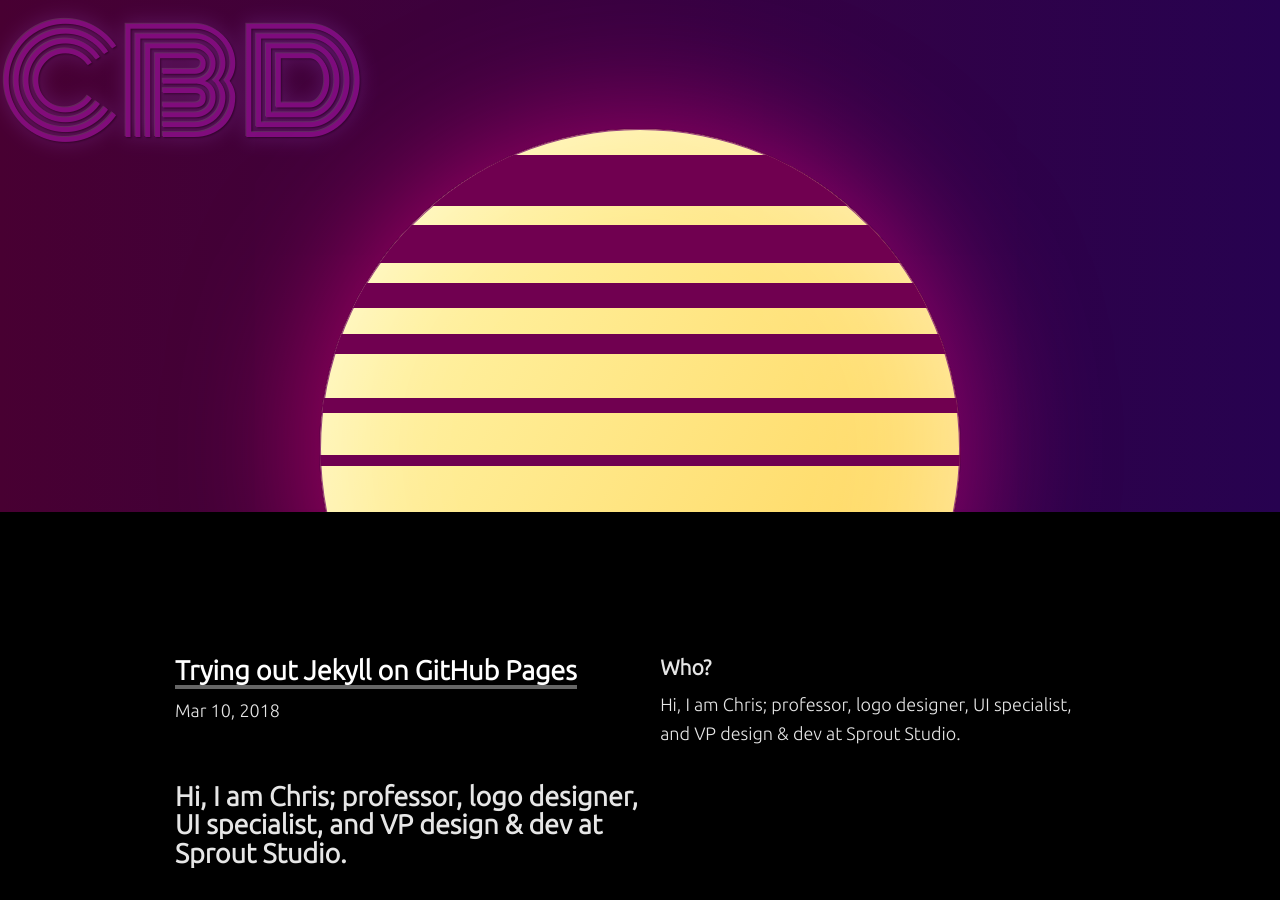
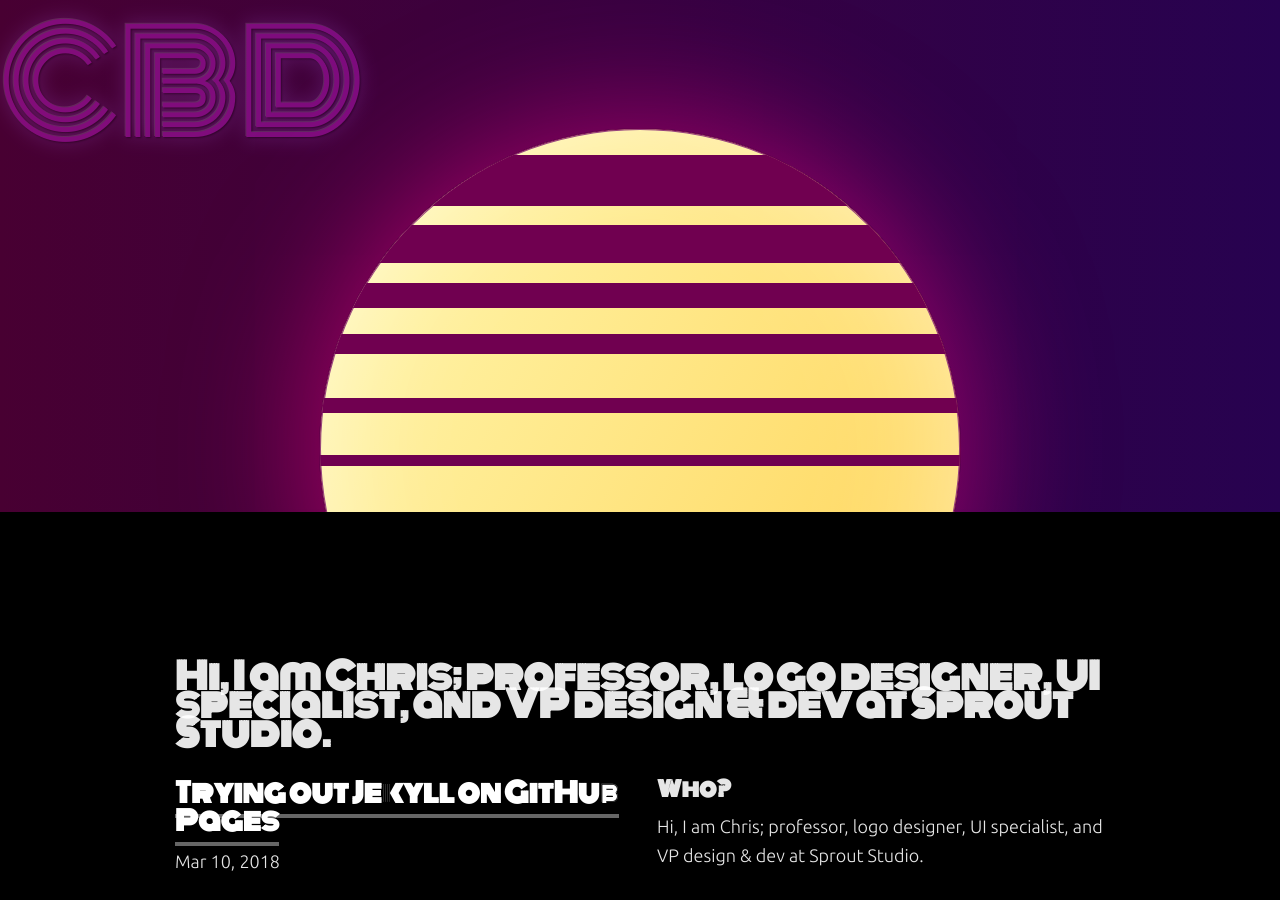
Before and after one commit to chiss22/chiss22.github.io, a Jekyll site: the page built from index.md, in a window 1280 px wide. Built offline with Jekyll 4.4.1, drawn with Linux system fonts in a browser that asks for light colours.

Commit message:
Fix this!

```diff
--- a/_layouts/default.html
+++ b/_layouts/default.html
@@ -11,7 +11,7 @@
 	</head>
 	<body>
 		<header>
-			<h1>CBD</h1>
+			<logo>CBD</logo>
 			<sun>
 				<line></line>
 				<line></line>
@@ -22,8 +22,14 @@
 			</sun>
 		</header>
 		<main>
-			<h2>{{ page.title }}</h2>
-			{{ content }}
+			<h1>{{ page.title }}</h1>
+			<section>
+				{{ content }}
+			</section>
+			<aside>
+				<h3>Who?</h3>
+				<p>Hi, I am Chris; professor, logo designer, UI specialist, and VP design & dev at Sprout Studio.</p>
+			</aside>
 		</main>
 	</body>
 </html>
--- a/assets/css/style.scss
+++ b/assets/css/style.scss
@@ -17,9 +17,9 @@ body {
 	line-height: 1.6em;
 	background: $colour-bg;
 
-	h1 {
+	logo {
+		display: block;
 		position: absolute;
-		margin: 0;
 		color: #db1ee4;
 		font-family: Monoton;
 		font-size: 140px;
@@ -28,7 +28,8 @@ body {
 		text-shadow: -1px -1px 0px rgba(255, 255, 255, 0.32), 1px 1px 2px rgba(0, 0, 0, 0.74), 0 0 20px #a958e2;
 		opacity: 0.4;
 	}
-	h2, h3, h4, h5, h6 {
+	h1, h2, h3, h4, h5, h6 {
+		font-family: Monoton;
 		margin: 0.6em 0 0.4em 0;
 		font-weight: 900;
 	}
@@ -116,11 +117,15 @@ body {
 	main {
 		@extend .wrapper;
 		display: grid;
-		grid-template-areas: "blog blog aside";
+		grid-template-areas: "title title" "section aside";
 	}
 
-	main blog {
-		grid-area: blog;
+	main h1 {
+		grid-area: title;
+	}
+
+	main section {
+		grid-area: section;
 	}
 
 	main aside {
--- a/index.md
+++ b/index.md
@@ -11,8 +11,3 @@ layout: default
 	</article>
 {% endfor %}
 </blog>
-
-<aside>
-	<h3>Who?</h3>
-	<p>Hi, I am Chris; professor, logo designer, UI specialist, and VP design & dev at Sprout Studio.</p>
-</aside>
```
